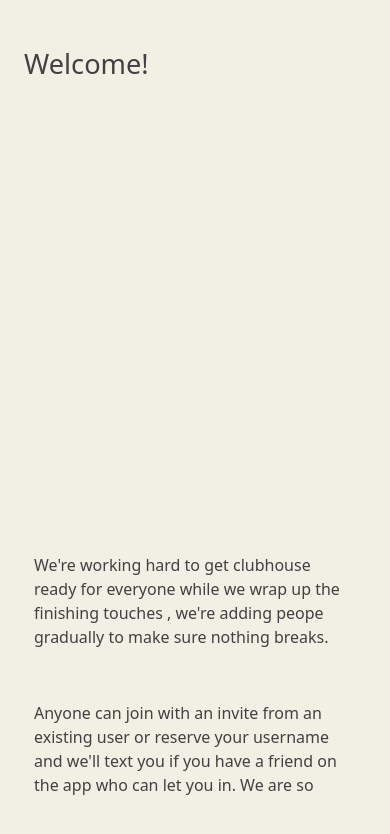
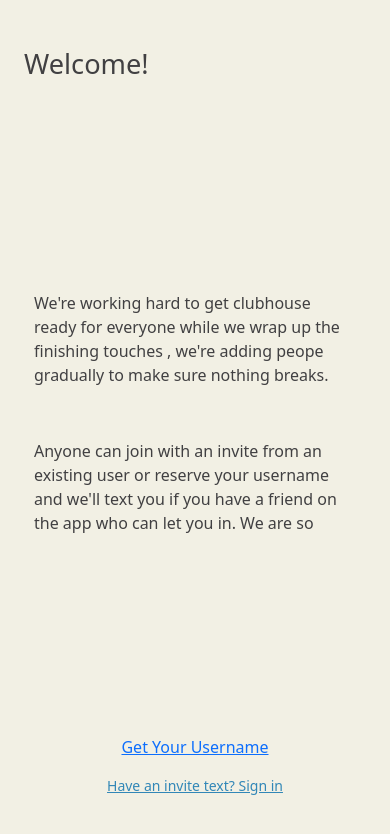
Before and after one commit to adarshtiwari1998/clubhouse-web-app, a React (Create React App) app: page / in a window 390 px wide. Shown: the top 834 px of the page. Built offline with nearby package versions, Linux system fonts and the light colour scheme.

Commit message:
pages-> phoneconfirmations page added with react phone number input

```diff
--- a/package.json
+++ b/package.json
@@ -9,6 +9,7 @@
     "bootstrap": "^5.0.1",
     "react": "^17.0.2",
     "react-dom": "^17.0.2",
+    "react-phone-number-input": "^3.1.23",
     "react-router": "^5.2.0",
     "react-router-dom": "^5.2.0",
     "react-scripts": "4.0.3",
--- a/src/App.js
+++ b/src/App.js
@@ -2,12 +2,17 @@
 import './App.css';
 import PlanLayout from './pages/Layouts/PlanLayout';
 import Welcome from './pages/Welcome';
+import {BrowserRouter, Route} from "react-router-dom";
+import PhoneConfirmations from './pages/PhoneConfirmations';
 
 function App() {
   return (
+    <BrowserRouter>
     <PlanLayout>
-     <Welcome />
+     <Route exact path="/" component={Welcome} />
+     <Route exact path="/invite" component={PhoneConfirmations} />
     </PlanLayout>
+    </BrowserRouter>
   );
 }
 
--- /dev/null
+++ b/src/pages/PhoneConfirmations.js
@@ -0,0 +1,30 @@
+import React, {useState} from "react";
+import {Link} from "react-router-dom";
+import style from "../style/phoneConfirmation.module.css";
+import PhoneInput from 'react-phone-number-input'
+
+function PhoneConfirmations() {
+    const [value, setValue] = useState()
+
+    return (
+        <div className={style.phoneConfirmationContainer}>
+         <Link exact to="/" className={style.backBtn}>
+
+         </Link>
+         <h1>Enter Your Phone Number</h1>
+         <PhoneInput
+         defaultCountry="IN"
+         international
+         placeholder="Enter phone number"
+         value={value}
+         onChange={setValue}
+         />
+         <p>By Entering your number, you're agreeing to our{""}
+        <span> Terms of Services and Privacy Policy. </span>
+            Thanks!
+         </p>
+        </div>
+    )
+}
+
+export default PhoneConfirmations
--- a/src/pages/Welcome.js
+++ b/src/pages/Welcome.js
@@ -1,5 +1,6 @@
 import React from 'react';
 import style from "../style/welcome.module.css";
+import {Link} from "react-router-dom";
 
 function Welcome() {
     return (
@@ -10,6 +11,15 @@
                <p>Anyone can join with an invite from an existing user or reserve your username and we'll text you if you have a friend on the app who can let you in. We are so grateful you're here and can't wait to have you join!</p>
                <p>Paul, Rohan & the Clubhouse team</p>
            </div>
+           <div className={style.actionBtn}>
+             <Link
+             exact to="/get_username"
+             className="primaryBtn d-flex mb-3 align-items-center" >
+              Get Your Username{""}
+              {/* <img src="" /> */}
+             </Link>
+             <Link to="/invite">Have an invite text? Sign in</Link>
+           </div>
         </div>
     )
 }
--- /dev/null
+++ b/src/style/phoneConfirmation.module.css
@@ -0,0 +1,33 @@
+.phoneConfirmationContainer {
+    height: 100vh;
+    background-color: #f2f0e4;
+    padding: 3em 1.7em;
+    display: flex;
+    flex-direction: column;
+    align-items: center;  /* vertically align */
+    justify-content: center;   /* horizontally align */
+    position: relative;
+}
+
+.phoneConfirmationContainer h1 {
+    font-size: 1.3em;
+    font-weight: 500;
+    font-style: normal;
+    margin-bottom: 0;
+    color: var(--textColor);
+}
+
+.phoneConfirmationContainer p {
+    font-size: 0.775em;
+    font-weight: 400;
+    font-stretch: normal;
+    margin: 0;
+    width: 100%;
+    max-width: 270px;
+    text-align: center;
+    justify-content: space-evenly;
+}
+
+.phoneConfirmationContainer p span {
+    font-weight: 500;
+}
--- a/src/style/welcome.module.css
+++ b/src/style/welcome.module.css
@@ -29,3 +29,19 @@
     font-weight: 400;
     padding: 10px;
 }
+
+.actionBtn  {
+    display: flex;
+    flex-direction: column;
+    align-self: center;
+    align-items: center;
+    justify-content:  center;
+}
+
+.actionBtn > a:last-child {
+color: var(--btnBgColor);
+font-size: 0.875em;
+font-weight: 400;
+font-style: normal;
+
+}
```
Also changed, not shown: 2 other files (tests, documents, lock files or other folders).
